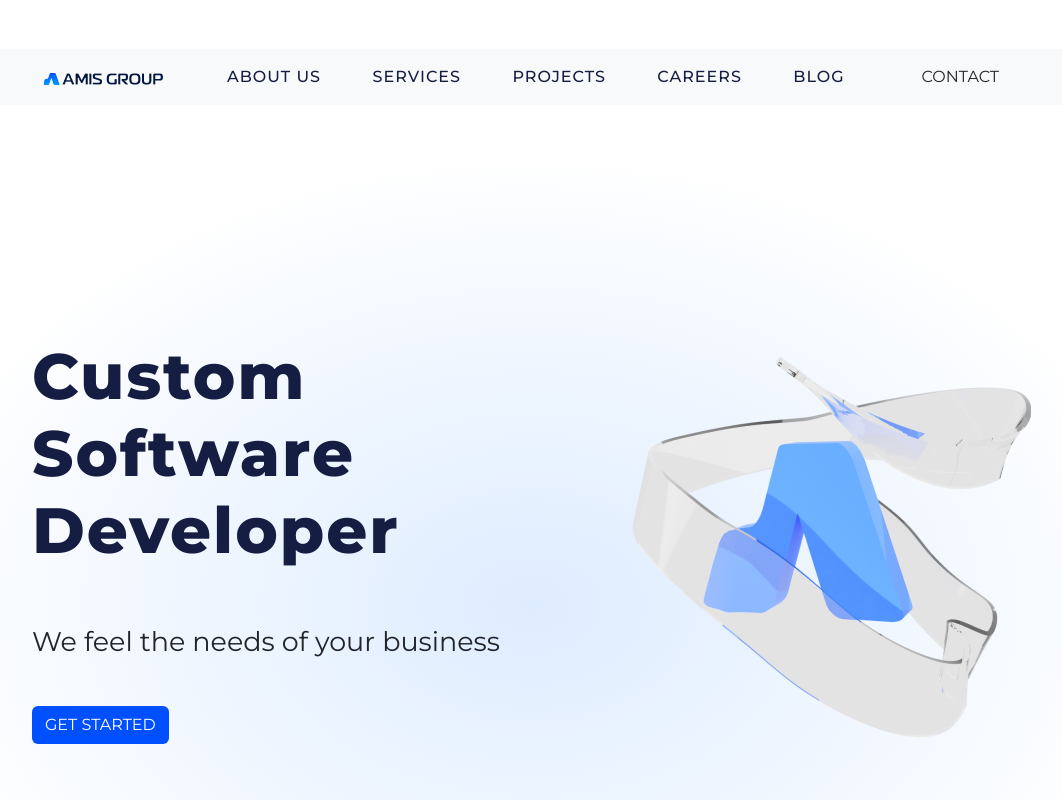
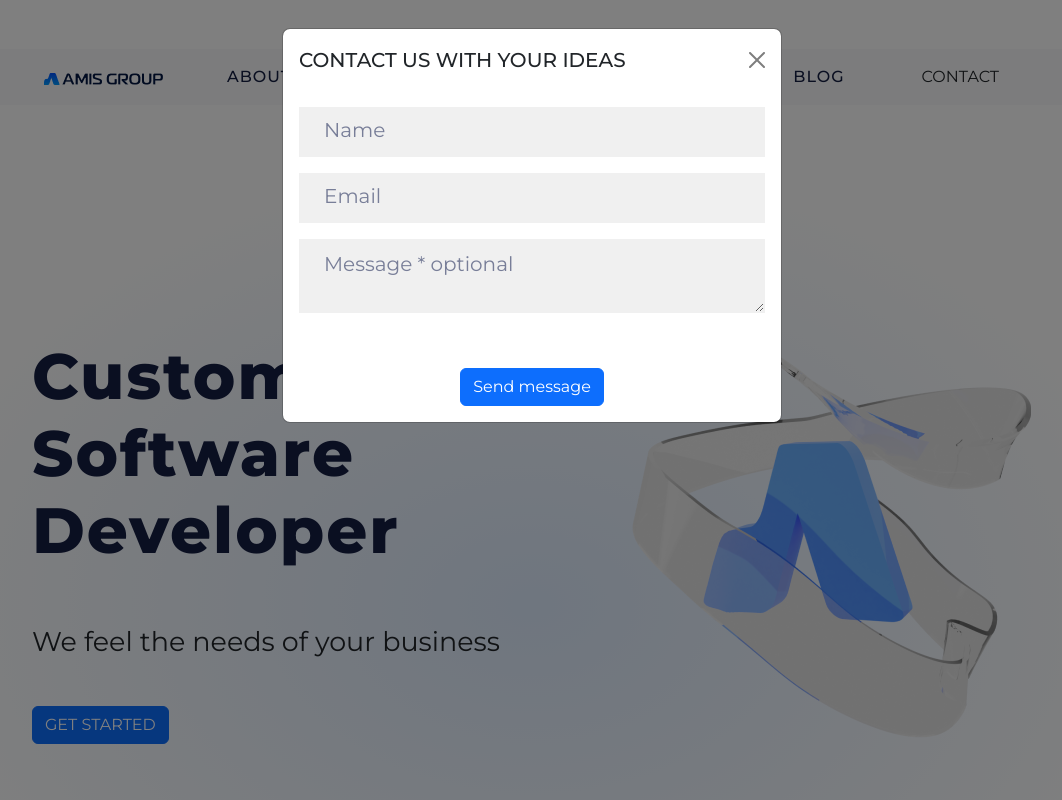
Before and after one commit to fuad123456/amis, a plain HTML site: page index.html in a window 1280 px wide. Both pictures are taken after a click on the button "GET STARTED". Shown: the top 800 px of the page, without its empty margins (108-1170 px from the left). Drawn offline with nearby package versions, Linux system fonts and the light colour scheme.

Commit message:
feat: modal

```diff
--- a/index.html
+++ b/index.html
@@ -19,24 +19,6 @@
 <body>
 
 	<header class="header">
-		<!-- <div class="container main-container">
-			<div class="header-container">
-				<div class="logo">
-					<img src="assets/svg/logo-light.png" alt="logo">
-				</div>
-				<nav>
-					<ul class="nav nav-list">
-						<li class="nav-list__item"><a class="nav-list__link" href="#">about us</a></li>
-						<li class="nav-list__item"><a class="nav-list__link" href="#">services</a></li>
-						<li class="nav-list__item"><a class="nav-list__link" href="#">projects</a></li>
-						<li class="nav-list__item"><a class="nav-list__link" href="#">careers</a></li>
-						<li class="nav-list__item"><a class="nav-list__link" href="#">blog</a></li>
-					</ul>
-				</nav>
-				<div class="btn-contact"><button class="btn btn-outline me-2">CONTACT</button></div>
-			</div>
-		</div> -->
-		<!-- <div class="container"> -->
 		<nav class="navbar navbar-expand-lg bg-light">
 			<div class="container center main-container">
 				<a class="navbar-brand mr-64" href="#">
@@ -80,8 +62,40 @@
 						<div class="main-blok">
 							<h1 class="main-section-title">Custom Software<br> Developer</h1>
 							<p class="section-desc ">We feel the needs of your business</p>
-							<button class="btn btn-color d-none d-lg-block">GET STARTED</button>
+							<!-- <button class="btn btn-color d-none d-lg-block">GET STARTED</button> -->
+							<button type="button" class="btn btn-primary" data-bs-toggle="modal" data-bs-target="#exampleModal" data-bs-whatever="@fat">GET STARTED</button>
+
 							<button class="btn mobile-button btn-color d-block d-lg-none">Share you ideas</button>
+							<div class="modal fade" id="exampleModal" tabindex="-1" aria-labelledby="exampleModalLabel" aria-hidden="true">
+								<div class="modal-dialog">
+								  <div class="modal-content">
+									<div class="modal-header">
+									  <h1 class="modal-title fs-5" id="exampleModalLabel">CONTACT US WITH YOUR IDEAS</h1>
+									  <button type="button" class="btn-close" data-bs-dismiss="modal" aria-label="Close"></button>
+									</div>
+									<div class="modal-body">
+									  <form>
+										<div class="mb-3">
+										  <input type="text" class="modal-input" id="recipient-name"
+										  placeholder="Name">
+										</div>
+										<div class="mb-3">
+											<input type="email" class="modal-input" id="recipient-name1" placeholder="Email">
+										</div>
+										<div class="mb-3">
+
+										  <textarea class="modal-input" id="message-text" placeholder="Message * optional"></textarea>
+										</div>
+									  </form>
+									</div>
+									<div class="modal-footer dfx">
+									 <div class="dfx">
+										 <button type="button" class="btn btn-primary">Send message</button>
+									 </div>
+									</div>
+								  </div>
+								</div>
+							  </div>
 						</div>
 					</div>
 					<div class="col sz ">
@@ -185,7 +199,6 @@
 					<!-- Additional required wrapper -->
 					<div class="swiper-wrapper scrollto">
 					<!-- Slides -->
-
 						<div class="swiper-slide dfc">
 							<div class="trust-img ">
 								<img src="./assets/images/Mercedes-logo.png"
@@ -204,34 +217,7 @@
 						<div class="swiper-slide">
 							<div class="client "><img src="./assets/images/Haier-logo.png" alt="Leoni"></div>
 						</div>
-
-
 					</div>
-
-				<!-- <div class="swiper">
-					<div class="swiper-wrapper dfx">
-						<div class="swiper-slide ">
-							<div class="trust">
-								<div class="trust-img ">
-									<img src="./assets/images/Mercedes-logo.png"
-										alt="Mersedes-logo">
-									</div>
-							</div>
-						</div>
-						<div class="swiper-slide">
-							<div class="trust-desc">Trusted by Global Brands</div>
-						</div>
-						<div class="swiper-slide">
-							<div class="client"><img src="./assets/images/Leoni-logo.png" alt="Leoni"></div>
-						</div>
-						<div class="swiper-slide">
-							<div class="client"><img src="./assets/images/Ford-logo.png" alt="Leoni"></div>
-						</div>
-						<div class="swiper-slide">
-							<div class="client "><img src="./assets/images/Haier-logo.png" alt="Leoni"></div>
-						</div>
-					</div>
-				</div> -->
 			</div>
 			<!-- <div class="clients-block">
 					<div class="trust">
@@ -244,7 +230,7 @@
 						<div class="client "><img src="./assets/images/Haier-logo.png" alt="Haier-logo"></div>
 					</div>
 				</div> -->
-
+			</div>
 		</section>
 
 		<section class="section global-team">
--- a/style.css
+++ b/style.css
@@ -479,8 +479,27 @@ body {
 	line-height: 40px;
 	color: #0050FF;
 }
+.modal-header{
+	border-bottom: none;
+}
+.modal-footer{
+	border-top: none;
+}
+.modal-input{
+	padding: 12px 24px;
+	background: #F0F0F0;
+	border: 1px solid #F0F0F0;
+	border-radius: 0;
+	width: 100%;
+}
+.modal-input::placeholder{
 
 
+	font-weight: 300;
+	font-size: 20px;
+	line-height: 24px;
+	color: #787E98;
+}
 /* ///////////////////////////////////////ABOUT US */
 .bg-1{
 	width: 200px;
@@ -613,7 +632,7 @@ body {
 	text-align: right;
 }
 .tac{
-	text-align: center;
+	text-align: center !important;
 }
 .tal{
 	text-align-last: left;
```
